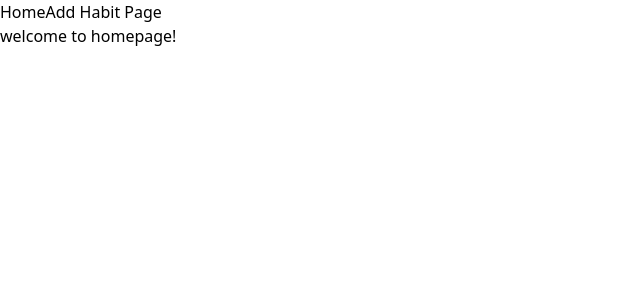
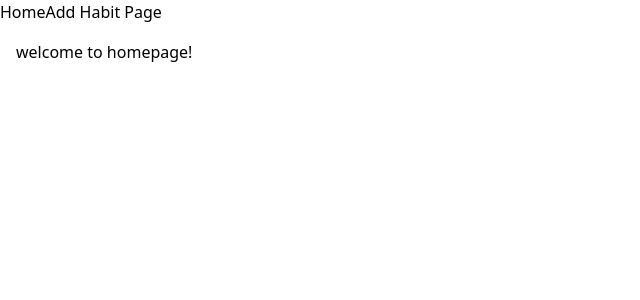
Before and after one commit to Rumeysa-koseoglu/daily-habits-tracker, a React (Vite) app: page /home in a window 1280 px wide. Shown: the top 300 px of the page, without its empty margins (0-640 px from the left). Built offline with nearby package versions, Linux system fonts and the light colour scheme.

Commit message:
feat: add app layout and global styles

```diff
--- a/src/App.jsx
+++ b/src/App.jsx
@@ -2,17 +2,17 @@
 import "./App.css";
 import HomePage from "./pages/HomePage";
 import AddHabitPage from "./pages/AddHabitPage";
-import Navbar from "./pages/Navbar";
+import Layout from "./components/Layout";
 
 function App() {
   return (
     <>
-      <Navbar />
-
-      <Routes>
-        <Route path="/home" element={<HomePage />} />
-        <Route path="/add-habit" element={<AddHabitPage />} />
-      </Routes>
+      <Layout>
+        <Routes>
+          <Route path="/home" element={<HomePage />} />
+          <Route path="/add-habit" element={<AddHabitPage />} />
+        </Routes>
+      </Layout>
     </>
   );
 }
--- /dev/null
+++ b/src/components/Layout.jsx
@@ -0,0 +1,15 @@
+import React from "react";
+import Navbar from "../pages/Navbar";
+
+function Layout({ children }) {
+  return (
+    <>
+      <Navbar />
+      <div className="max-w-7xl p-4 mx-auto">
+        <main>{children}</main>
+      </div>
+    </>
+  );
+}
+
+export default Layout;
--- a/src/pages/HomePage.jsx
+++ b/src/pages/HomePage.jsx
@@ -1,7 +1,7 @@
 import React from "react";
 
 function HomePage() {
-  return <div> welcome to homepage!</div>;
+  return <div>welcome to homepage!</div>;
 }
 
 export default HomePage;
```
